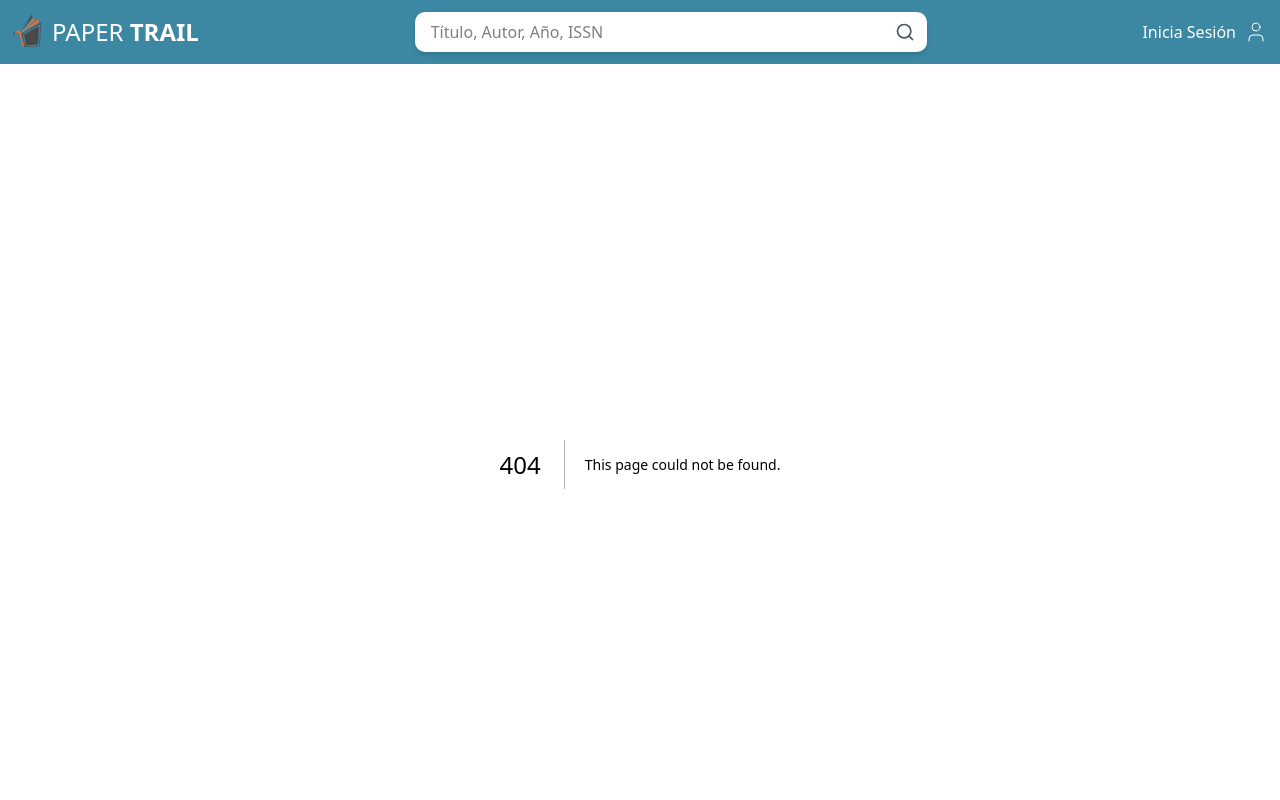
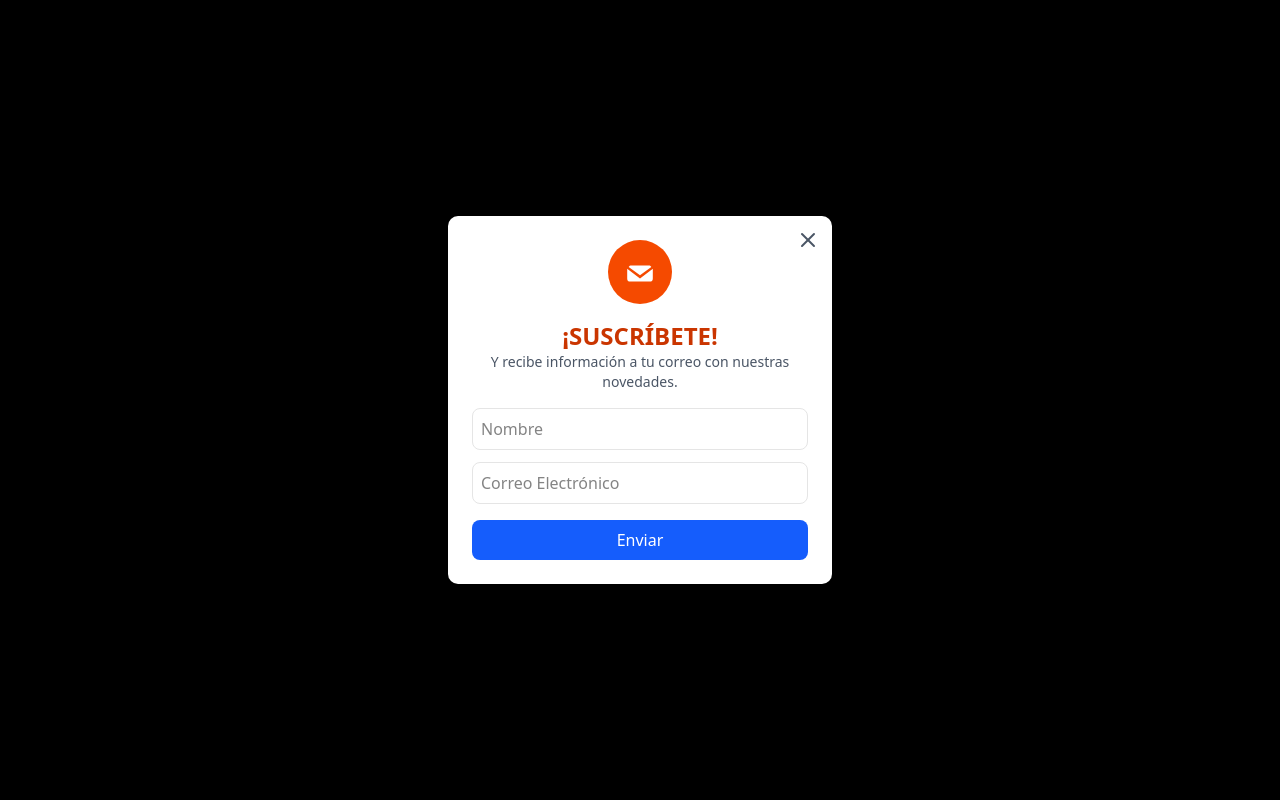
Before and after one commit to sofia0281/PaperTrailV2, a Next.js app in the folder frontend/: page /routes/pruebaemergente in a window 1280 px wide. Before the commit this address had no page. Shown: the top 800 px of the page. Built offline with nearby package versions, Linux system fonts and the light colour scheme.

Commit message:
Prueba ventana emergente subscribe

```diff
--- /dev/null
+++ b/frontend/app/routes/pruebaemergente/page.tsx
@@ -0,0 +1,7 @@
+import SubscriptionModal from "@/components/ui/ventanaemergentesubscribe";
+
+export default function Page() {
+    return (
+        <SubscriptionModal />
+    );
+}
--- a/frontend/components/adminbooks.tsx
+++ b/frontend/components/adminbooks.tsx
@@ -1,6 +1,9 @@
-import { Search, Trash2 } from "lucide-react";
+"use client";
+import { Router, Search, Trash2 } from "lucide-react";
+import { useRouter } from "next/navigation";
 
 const ManageBooks = () => {
+  const router =  useRouter();
   const books = [
     { title: "Libro 1", author: "NN", price: 130000, quantity: 200, status: "Disponible" },
   ];
@@ -12,7 +15,9 @@ const ManageBooks = () => {
 
       {/* Barra de herramientas */}
       <div className="flex flex-wrap md:flex-nowrap justify-between items-center mb-4 gap-2 w-full">
-        <button className="bg-orange-500 text-white px-4 py-2 rounded-md hover:bg-orange-600 whitespace-nowrap">
+        <button
+        onClick={() => router.push("/routes/createbook")}
+        className="bg-orange-500 text-white px-4 py-2 rounded-md hover:bg-orange-600 whitespace-nowrap cursor-pointer">
           Agregar Libro
         </button>
         <div className="relative flex-grow md:flex-grow-0 md:w-64">
--- a/frontend/components/createbook.tsx
+++ b/frontend/components/createbook.tsx
@@ -309,6 +309,7 @@ const CreateBook = () => {
         <div className="col-span-2 flex justify-center gap-4 mt-6">
           <button
             type="button"
+            onClick={() => router.push("/routes/adminbooks")}
             className="bg-blue-500 text-white px-6 py-2 rounded-md cursor-pointer transition-transform duration-300 transform hover:scale-105"
           >
             Cancelar
--- /dev/null
+++ b/frontend/components/ui/ventanaemergentesubscribe.tsx
@@ -0,0 +1,59 @@
+"use client";
+import { useState } from "react";
+import { X } from "lucide-react";
+
+export default function SubscriptionModal() {
+  const [isOpen, setIsOpen] = useState(true);
+
+  return (
+    isOpen && (
+      <div className="fixed inset-0 flex items-center justify-center bg-black bg-opacity-50">
+        <div className="bg-white rounded-lg shadow-lg w-96 p-6 relative">
+          {/* Botón de cierre */}
+          <button
+            className="absolute top-3 right-3 text-gray-600 hover:text-gray-800"
+            onClick={() => setIsOpen(false)}
+          >
+            <X size={24} />
+          </button>
+
+          {/* Icono y título */}
+          <div className="flex flex-col items-center">
+            <div className="bg-orange-600 p-4 rounded-full mb-4">
+              <svg
+                xmlns="http://www.w3.org/2000/svg"
+                className="h-8 w-8 text-white"
+                viewBox="0 0 20 20"
+                fill="currentColor"
+              >
+                <path d="M2.94 6.94A2 2 0 014 6h12a2 2 0 011.06.94L10 12 2.94 6.94z" />
+                <path d="M18 8v6a2 2 0 01-2 2H4a2 2 0 01-2-2V8l8 6 8-6z" />
+              </svg>
+            </div>
+            <h2 className="text-orange-700 text-2xl font-bold">¡SUSCRÍBETE!</h2>
+            <p className="text-center text-gray-600 text-sm">
+              Y recibe información a tu correo con nuestras novedades.
+            </p>
+          </div>
+
+          {/* Campos del formulario */}
+          <div className="mt-4">
+            <input
+              type="text"
+              placeholder="Nombre"
+              className="w-full p-2 border rounded-md mb-3 focus:ring-2 focus:ring-orange-500"
+            />
+            <input
+              type="email"
+              placeholder="Correo Electrónico"
+              className="w-full p-2 border rounded-md mb-4 focus:ring-2 focus:ring-orange-500"
+            />
+            <button className="w-full bg-blue-600 text-white py-2 rounded-md hover:bg-blue-700">
+              Enviar
+            </button>
+          </div>
+        </div>
+      </div>
+    )
+  );
+}
```
